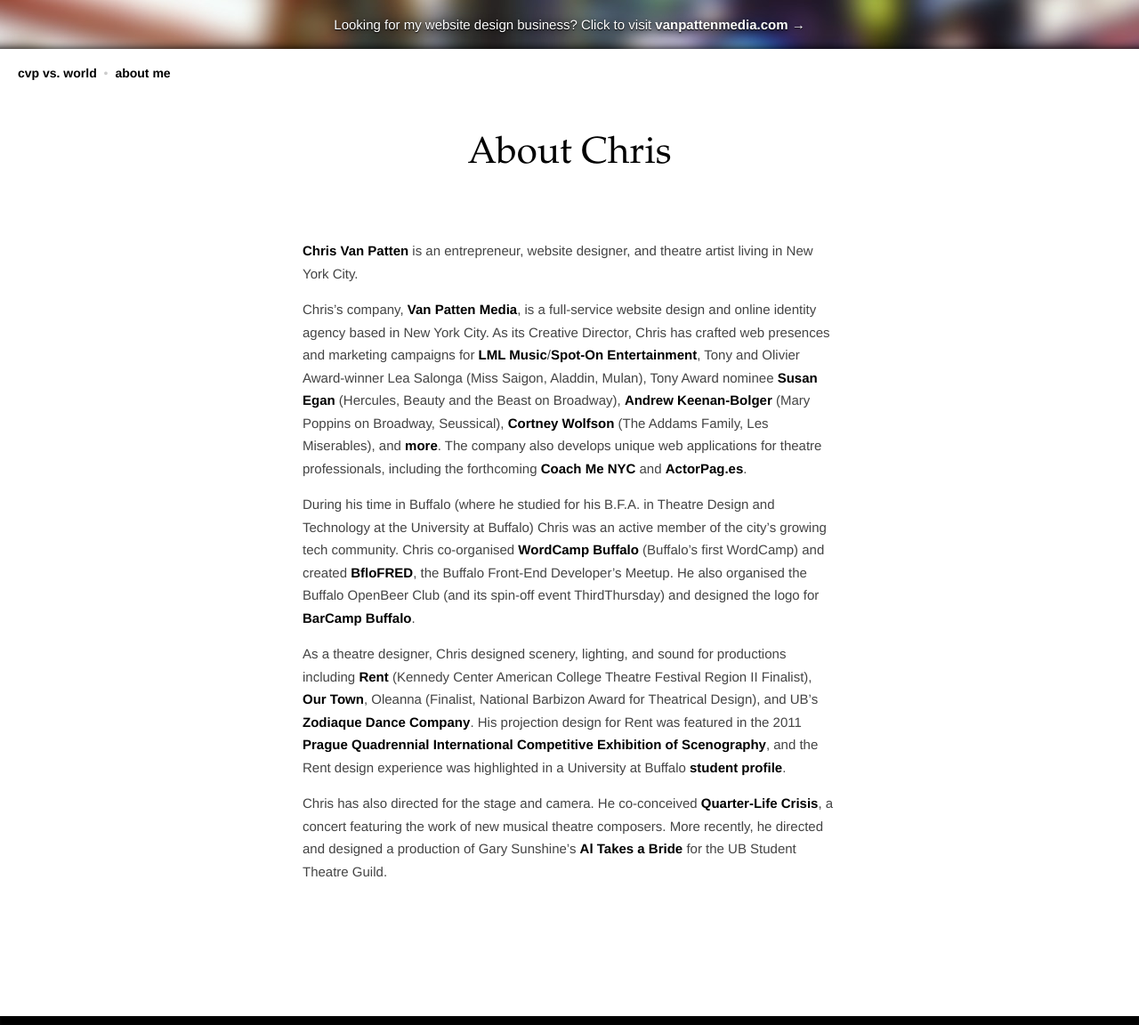
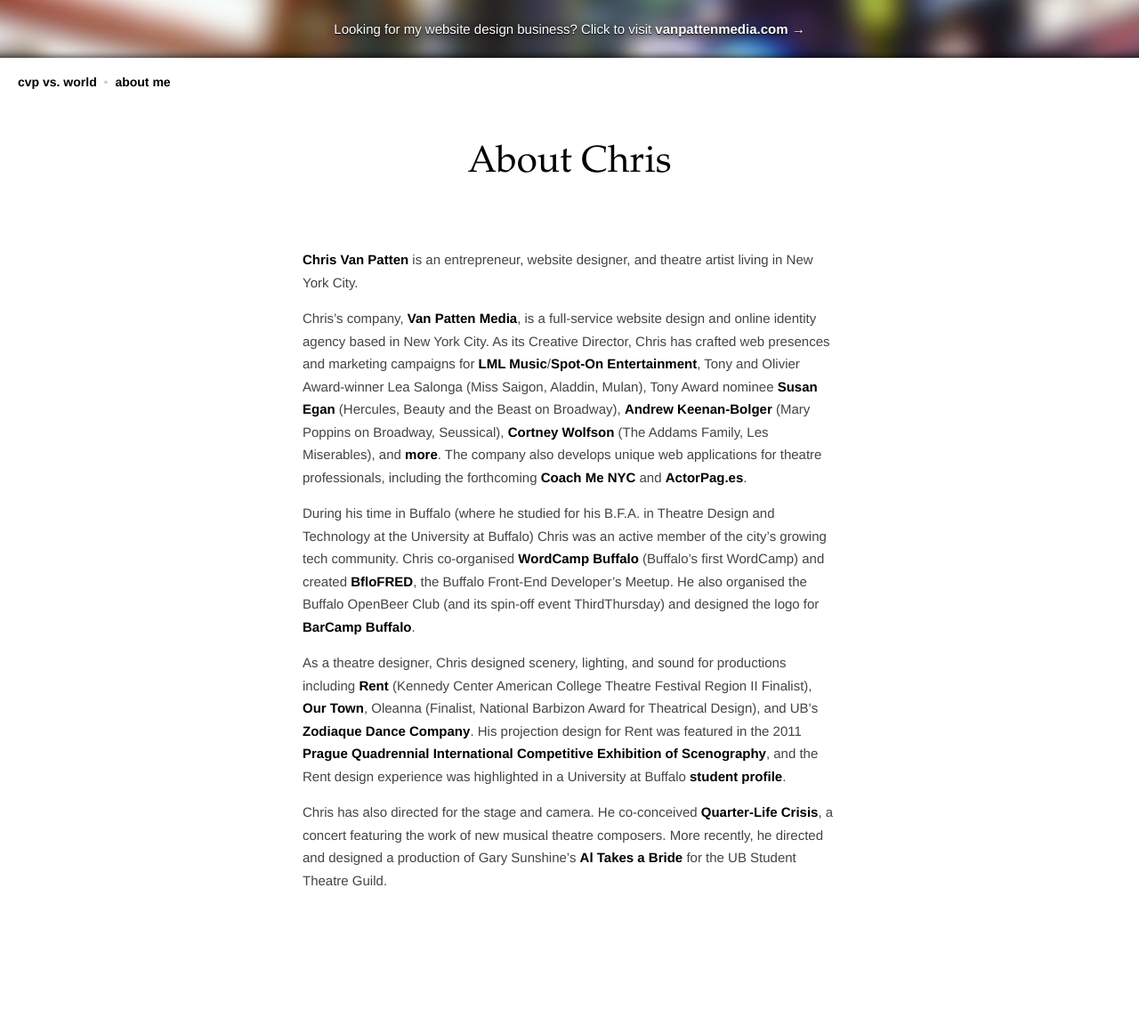
Before and after one commit to chrisvanpatten/chrisvanpatten.github.com, a Jekyll site: the page built from about/index.md, in a window 1280 px wide and 1152 px high. Shown: the whole window at 89% size. Built offline with Jekyll 4.4.1, drawn with Linux system fonts in a browser that asks for light colours.

Commit message:
Larger banner, size tweak to header

```diff
--- a/_sass/layout/_banner.scss
+++ b/_sass/layout/_banner.scss
@@ -10,7 +10,7 @@
 
 	a {
 		display: block;
-		padding: 15px 20px;
+		padding: 20px;
 		color: #FFF;
 		@include text-shadow(0 1px 1px #000, 0 1px 10px #000);
 		text-align: center;
--- a/_sass/layout/_content.scss
+++ b/_sass/layout/_content.scss
@@ -1,6 +1,6 @@
 #wrapper {
 	padding: 20px;
-	margin: 55px 0 0;
+	margin: 65px 0 0;
 	background: #FFF;
 	@include box-shadow(0 10px 10px 10px #000);
 	position: relative;
--- a/stylesheets/global.css
+++ b/stylesheets/global.css
@@ -58,7 +58,7 @@ a:hover {
 /* line 11, ../_sass/layout/_banner.scss */
 #vpm-banner a {
   display: block;
-  padding: 15px 20px;
+  padding: 20px;
   color: #FFF;
   text-shadow: 0 1px 1px black, 0 1px 10px black;
   text-align: center;
@@ -116,13 +116,13 @@ a:hover {
   width: 150px;
   height: 150px;
   line-height: 150px;
-  background: red;
   display: inline-block;
   -webkit-border-radius: 150px;
   -moz-border-radius: 150px;
   -ms-border-radius: 150px;
   -o-border-radius: 150px;
   border-radius: 150px;
+  background-color: black;
   background-size: cover;
   text-indent: 1000in;
   color: white;
@@ -130,9 +130,9 @@ a:hover {
 @media (max-width: 600px) {
   /* line 41, ../_sass/layout/_header.scss */
   .head-cvp, .head-world {
-    width: 110px;
-    height: 110px;
-    line-height: 110px;
+    width: 100px;
+    height: 100px;
+    line-height: 100px;
   }
 }
 
@@ -155,7 +155,7 @@ a:hover {
 /* line 1, ../_sass/layout/_content.scss */
 #wrapper {
   padding: 20px;
-  margin: 55px 0 0;
+  margin: 65px 0 0;
   background: #FFF;
   -webkit-box-shadow: 0 10px 10px 10px black;
   -moz-box-shadow: 0 10px 10px 10px black;
```
Also changed, not shown: _sass/layout/_header.scss (+4 -4 lines).
